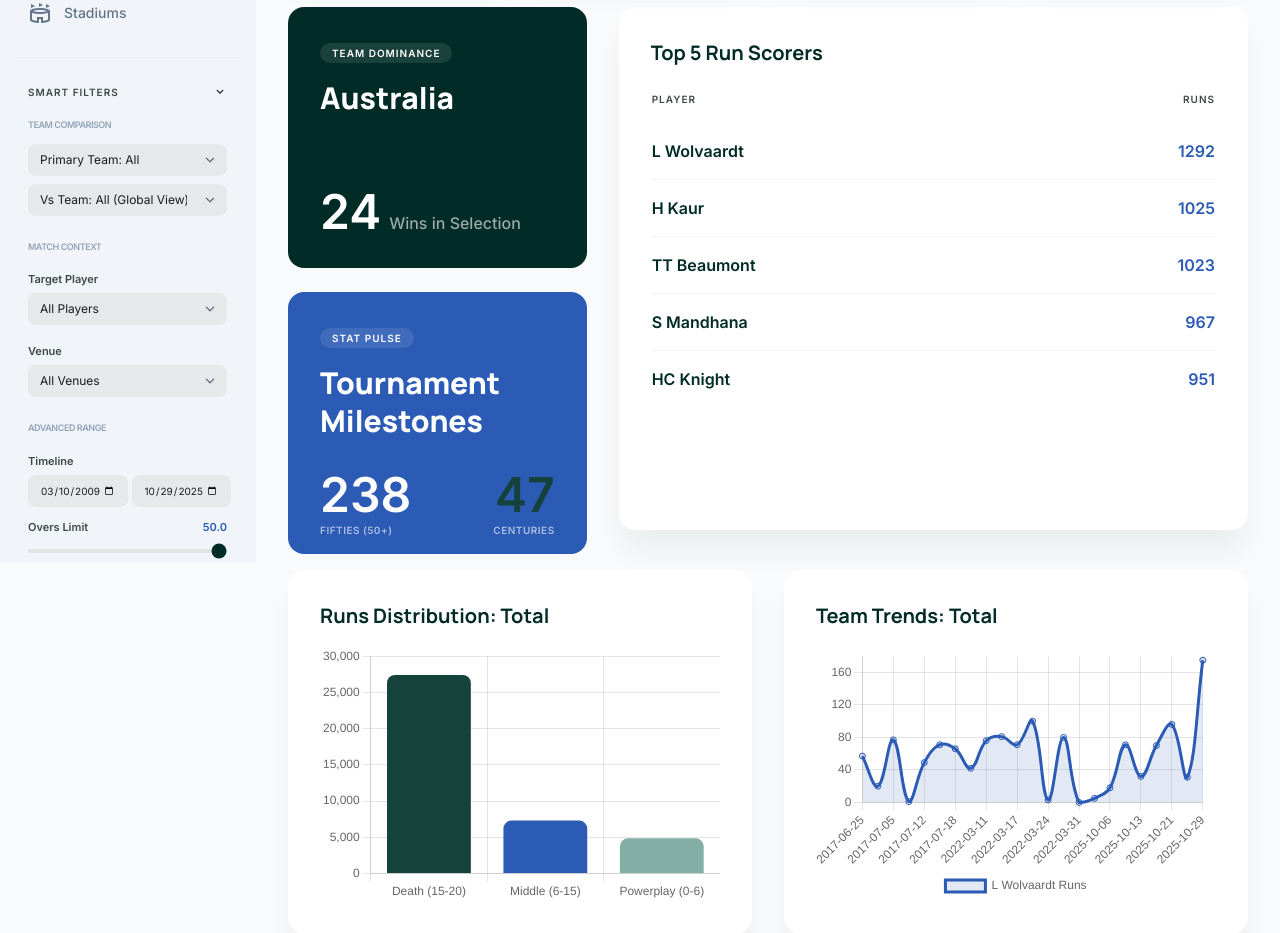
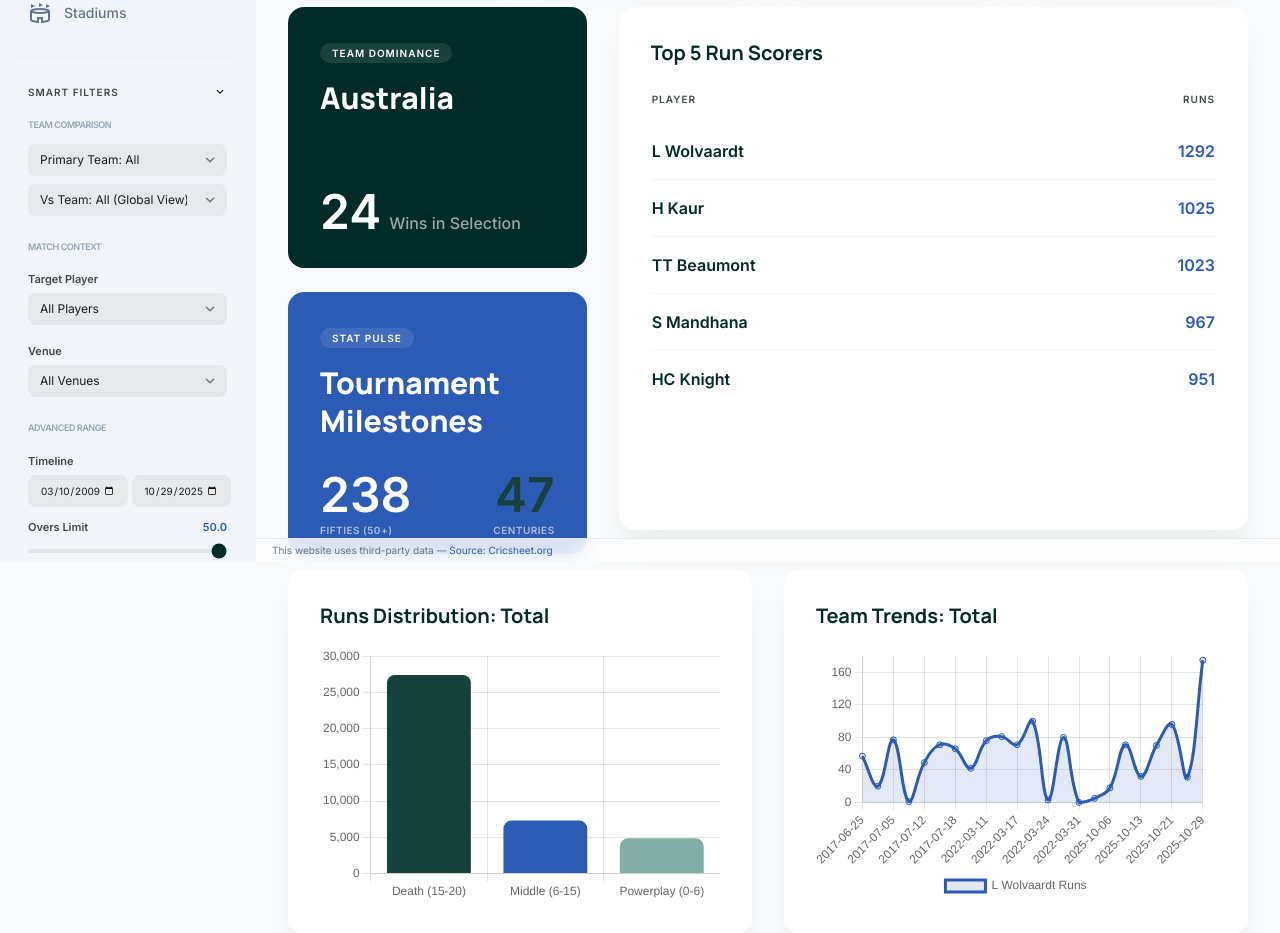
Before and after one commit to Gauryyy/cricksheet, a Flask app: page / in a window 1280 px wide. Shown: the part 238-1171 px from the top of the page. Run offline with Flask 3, Linux system fonts and the light colour scheme; some libraries are stand-ins or nearby versions.

Commit message:
Add fixed footer with third-party data disclaimer and source marquee

```diff
--- a/web/templates/index.html
+++ b/web/templates/index.html
@@ -282,5 +282,20 @@
     </main>
 
     <script src="/static/js/dashboard.js"></script>
+
+    <footer class="fixed bottom-0 left-64 right-0 bg-white/80 backdrop-blur-md border-t border-slate-200 z-50">
+        <div class="overflow-hidden whitespace-nowrap">
+          <p class="text-[10px] text-slate-500 py-1 px-4 animate-marquee">
+            This website uses third-party data —
+            <a href="https://cricsheet.org"
+               target="_blank"
+               rel="noopener noreferrer"
+               class="text-secondary hover:underline">
+              Source: Cricsheet.org
+            </a>
+          </p>
+        </div>
+      </footer>
+
 </body>
 </html>
```
